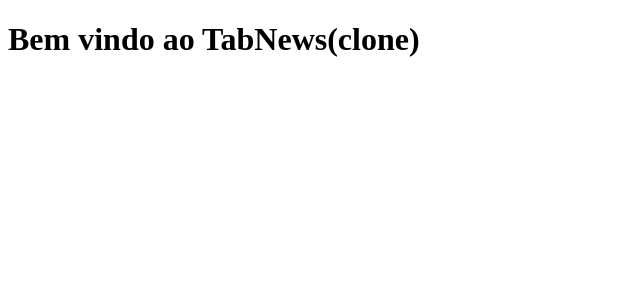
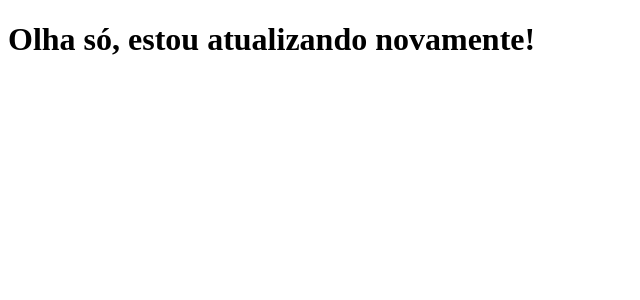
Before and after one commit to Educarlos99/tabNews-clone, a Next.js app: page / in a window 1280 px wide. Shown: the top 300 px of the page, without its empty margins (0-640 px from the left). Built offline with nearby package versions, Linux system fonts and the light colour scheme.

Commit message:
atualizando page

```diff
--- a/pages/index.js
+++ b/pages/index.js
@@ -1,5 +1,5 @@
 
 function Home(){
-    return <h1>Bem vindo ao TabNews(clone)</h1>
+    return <h1>Olha só, estou atualizando novamente!</h1>
 }
 export default Home
```
